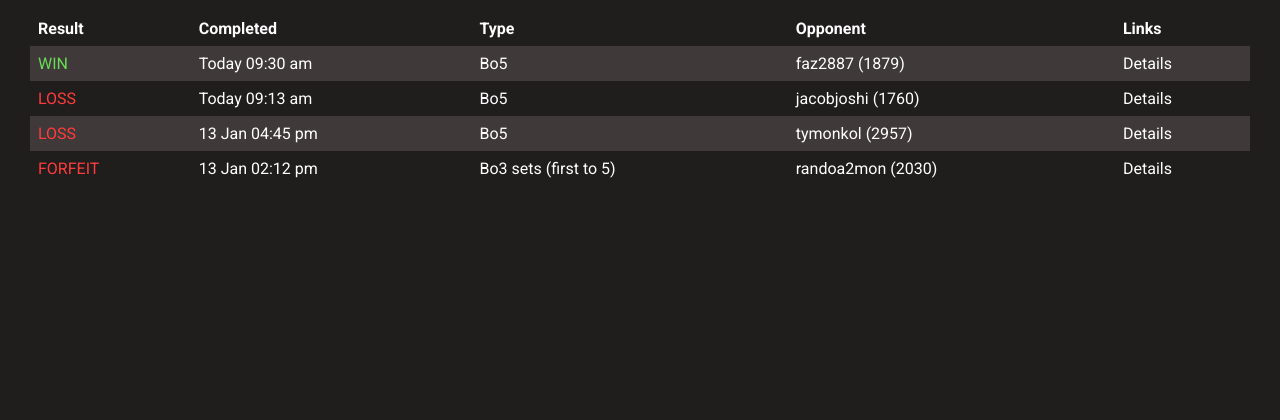
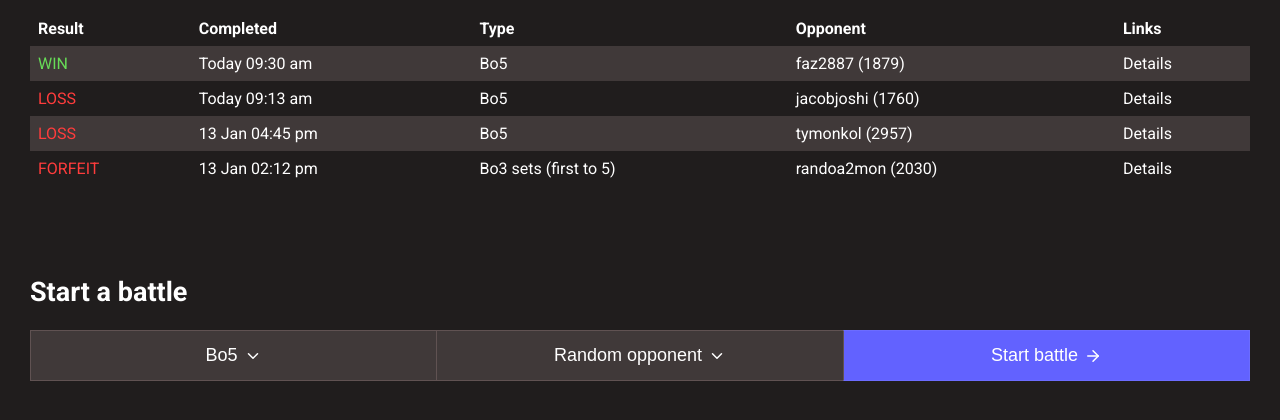
Before and after one commit to william-herring/cubeclash, a Django app: page /battle in a window 1280 px wide. Shown: the part 311-731 px from the top of the page. Run offline with Django 5.2, Linux system fonts and the light colour scheme; parts of the project's set-up code (start-up, migrations or seed data) failed here and were passed over; some libraries are stand-ins or nearby versions.

```diff
--- a/game/static/game/styles/dashboard.css
+++ b/game/static/game/styles/dashboard.css
@@ -104,3 +104,51 @@ body {
 .dashboard-match-history-table-loss-cell {
     color: #ff3c3c;
 }
+
+.dashboard-start-battle {
+    margin-top: 90px;
+}
+
+.dashboard-start-battle-form {
+    display: flex;
+    width: 100%;
+    justify-content: space-between;
+    align-items: center;
+}
+
+.dashboard-start-battle-form svg {
+    margin-left: 6px;
+}
+
+.dashboard-start-battle-form-dropdown {
+    display: flex;
+    align-items: center;
+    justify-content: center;
+    padding: 14px 18px;
+    background-color: #403939;
+    border: 1px solid #605252;
+    width: 100%;
+    color: #ffffff;
+    font-size: 18px;
+}
+
+.dashboard-start-battle-form-opponent {
+    border-left: none;
+    border-right: none;
+}
+.dashboard-start-battle-form-submit {
+    display: flex;
+    align-items: center;
+    justify-content: center;
+    padding: 14px 18px;
+    background-color: #6262ff;
+    border: 1px solid #6c6cff;
+    border-left: 1px solid #605252;
+    width: 100%;
+    color: #ffffff;
+    font-size: 18px;
+}
+
+.dashboard-start-battle-form-submit:hover {
+    background-color: #6c6cff;
+}
--- a/game/templates/dashboard.html
+++ b/game/templates/dashboard.html
@@ -75,4 +75,21 @@
             </tr>
         </table>
     </div>
+    <div class="dashboard-start-battle">
+        <h2>Start a battle</h2>
+        <form class="dashboard-start-battle-form">
+            <button class="dashboard-start-battle-form-dropdown">
+                Bo5
+                <svg xmlns="http://www.w3.org/2000/svg" width="18" height="18" viewBox="0 0 24 24" fill="none" stroke="currentColor" stroke-width="2" stroke-linecap="round" stroke-linejoin="round" class="lucide lucide-chevron-down-icon lucide-chevron-down"><path d="m6 9 6 6 6-6"/></svg>
+            </button>
+            <button class="dashboard-start-battle-form-dropdown dashboard-start-battle-form-opponent">
+                Random opponent
+                <svg xmlns="http://www.w3.org/2000/svg" width="18" height="18" viewBox="0 0 24 24" fill="none" stroke="currentColor" stroke-width="2" stroke-linecap="round" stroke-linejoin="round" class="lucide lucide-chevron-down-icon lucide-chevron-down"><path d="m6 9 6 6 6-6"/></svg>
+            </button>
+            <button type="submit" class="dashboard-start-battle-form-submit">
+                Start battle
+                <svg xmlns="http://www.w3.org/2000/svg" width="18" height="18" viewBox="0 0 24 24" fill="none" stroke="currentColor" stroke-width="2" stroke-linecap="round" stroke-linejoin="round" class="lucide lucide-arrow-right-icon lucide-arrow-right"><path d="M5 12h14"/><path d="m12 5 7 7-7 7"/></svg>
+            </button>
+        </form>
+    </div>
 {% endblock %}
--- a/static/styles/global.css
+++ b/static/styles/global.css
@@ -18,3 +18,7 @@ a {
 a:hover {
     text-decoration: underline;
 }
+
+button:hover {
+    cursor: pointer;
+}
```
